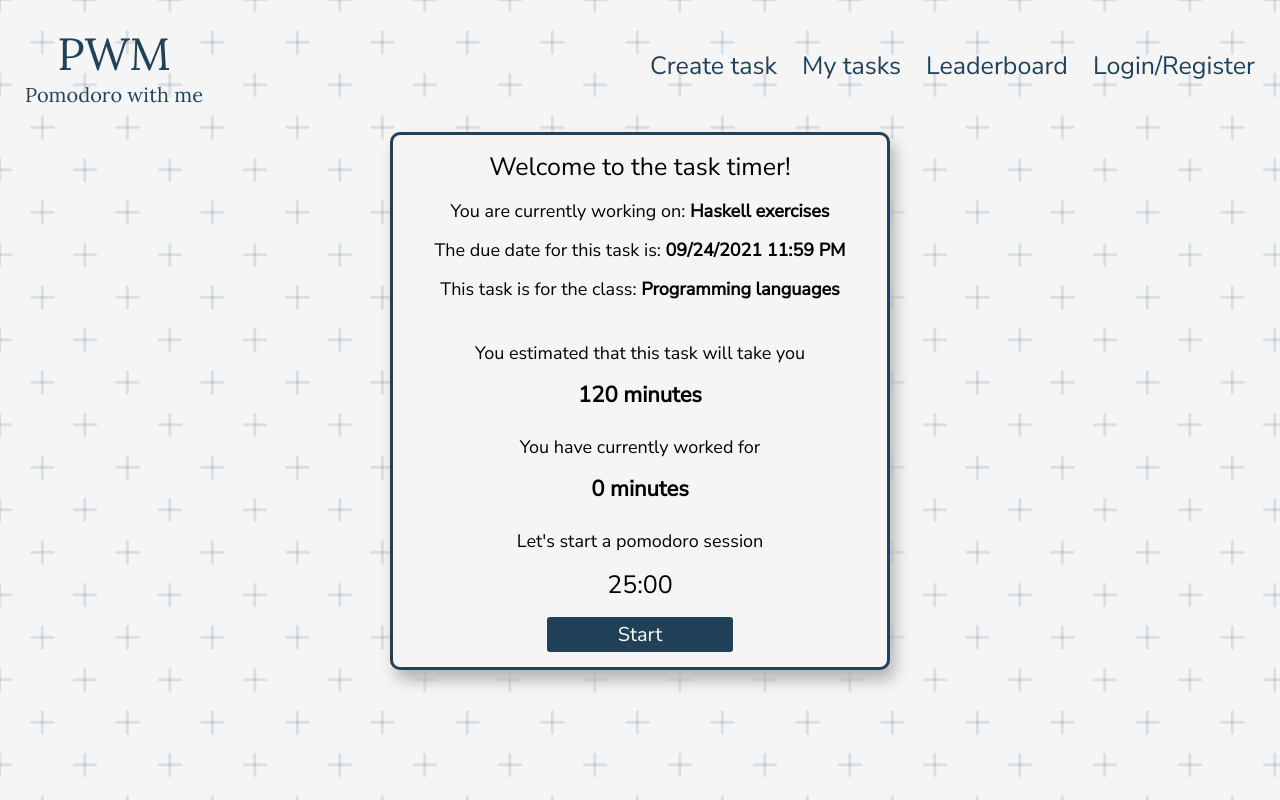
After one commit to EinarLop/PomodoroWithMe, a PHP site: page /timer.html in a window 1280 px wide. The commit adds this page. Run offline with PHP 8.4, Linux system fonts and the light colour scheme.

Commit message:
Timer completed frontend

```diff
--- a/index.html
+++ b/index.html
@@ -104,7 +104,7 @@
                     <p class="content__description"><b>Class: </b> Programming languages </p>
                     <p class="content__description"> <b>Duration:</b> 120 min</p>
                     <p class="content__description"> <b>Due date:</b> 09/24/2021 11:59 PM</p>
-                   <a> <button class="button--task"> <a class="nav--small">Start</a> </button></a>
+                   <a> <button class="button--task"> <a href="./timer.html"class="nav--small">Start</a> </button></a>
             </div>
 
         </section>
--- a/styles.css
+++ b/styles.css
@@ -261,3 +261,52 @@ input:focus {
 .tasks--NINU {
   background-color: #de7275ab;
 }
+
+/* ------------------------------------------ */
+
+.timer__container {
+  max-width: 500px;
+  display: flex;
+  flex-direction: column;
+  padding: 15px;
+  border-radius: 10px;
+  margin: 0 auto;
+  border: 3px solid #214159;
+  box-shadow: 5px 10px 15px #b4b4b4;
+  background-color: #f5f5f5;
+}
+
+.timer__welcome {
+  font-size: 2.5rem;
+  text-align: center;
+  margin-bottom: 15px;
+}
+
+.task__title {
+  font-size: 1.8rem;
+  margin-bottom: 15px;
+  text-align: center;
+}
+
+.timer__estimated {
+  font-size: 1.8rem;
+  margin-top: 25px;
+  margin-bottom: 15px;
+  text-align: center;
+}
+
+.timer__estimated__minutes {
+  font-size: 2.2rem;
+  text-align: center;
+}
+
+.time {
+  font-size: 2.5rem;
+  text-align: center;
+}
+
+.timer {
+  display: flex;
+
+  align-items: center;
+}
--- /dev/null
+++ b/timer.html
@@ -0,0 +1,123 @@
+<!DOCTYPE html>
+<html lang="en">
+<head>
+    <meta charset="UTF-8">
+    <meta http-equiv="X-UA-Compatible" content="IE=edge">
+    <meta name="viewport" content="width=device-width, initial-scale=1.0">
+
+    <link rel="preconnect" href="https://fonts.googleapis.com">
+<link rel="preconnect" href="https://fonts.gstatic.com" crossorigin>
+<link href="https://fonts.googleapis.com/css2?family=Lora&family=Nunito+Sans&display=swap" rel="stylesheet">
+    <link rel="stylesheet" href="styles.css">
+	<script src="http://ajax.googleapis.com/ajax/libs/jquery/1/jquery.min.js"></script>
+
+<title>Document</title>
+</head>
+
+
+<script>
+
+ let globalTime = 0;
+ let breakTime = false
+
+ function startTimer(duration) {
+
+    document.querySelector("#timer").innerHTML = `<button  class="button--submit"> Start </button> `
+
+    var timer = duration*60, minutes, seconds;
+
+    let regularSession = setInterval(function () {
+
+       let display = document.querySelector('#time');
+
+
+        minutes = parseInt(timer / 60, 10);
+        seconds = parseInt(timer % 60, 10);
+
+        minutes = minutes < 10 ? "0" + minutes : minutes;
+        seconds = seconds < 10 ? "0" + seconds : seconds;
+
+        display.textContent = minutes + ":" + seconds;
+        if(breakTime == false){
+            globalTime = globalTime + (1/60);
+        shownGlobalTime = parseInt(globalTime)
+        document.querySelector("#globalTime").textContent = `${shownGlobalTime} minutes`;
+        }
+
+
+        if (--timer < 0) {
+            breakTime = !breakTime
+
+            if(breakTime == true){
+
+                document.querySelector("#timer__msg").textContent = "Pomodoro session completed, let's take a break"
+                document.querySelector("#time").textContent = "5:00"
+                document.querySelector("#timer").innerHTML = `<button onclick={startTimer(5)} class="button--submit"> Start </button> `
+                regularSession = clearInterval(regularSession)
+            }
+            else{
+                document.querySelector("#timer__msg").textContent = "Break finished, let's start another session"
+                document.querySelector("#time").textContent = "25:00"
+                document.querySelector("#timer").innerHTML = `<button onclick={startTimer(25)} class="button--submit"> Start </button> `
+                regularSession = clearInterval(regularSession)
+            }
+        }
+    }, 10);
+}
+
+// window.onload = function () {
+//         var fiveMinutes = 60 * 25,
+//         display = document.querySelector('#time');
+//     startTimer(fiveMinutes, display);
+// };
+
+
+</script>
+<body>
+    <header>
+        <nav class="icon__container">
+            <a class="icon" href="index.html">
+            PWM
+            </a>
+            <span class="icon__sub">Pomodoro with me</span>
+    </nav>
+        <nav class="nav__container">
+            <a href="add.html"class="nav">
+                Create task
+            </a>
+            <a href="index.html"class="nav">
+                My tasks
+            </a>
+            <a class="nav">
+                Leaderboard
+            </a>
+            <a class="nav" href="login.html">
+                Login/Register
+            </a>
+        </nav>
+    </header>
+
+
+    <main class="timer__container">
+        <p class="timer__welcome"> Welcome to the task timer!</p>
+        <p class="task__title"> You are currently working on: <b>Haskell exercises</b></p>
+        <p class="task__title">The due date for this task is: <b> 09/24/2021 11:59 PM</b>  </p>
+        <p class="task__title">This task is for the class: <b>Programming languages</b> </p>
+        <p class="timer__estimated"> You estimated that this task will take you </p>
+        <b class="timer__estimated__minutes">120 minutes</b>
+        <p class="timer__estimated"> You have currently worked for </p>
+        <b id="globalTime"class="timer__estimated__minutes">0 minutes</b>
+
+        <p id="timer__msg" class="timer__estimated"> Let's start a pomodoro session </p>
+        <span id="time"class="time" id="time">25:00</span>
+
+        <div id="timer" class="timer">
+            <button onclick={startTimer(25)} class="button--submit"> Start </button>
+        </div>
+
+
+    </main>
+
+
+</body>
+</html>
```
